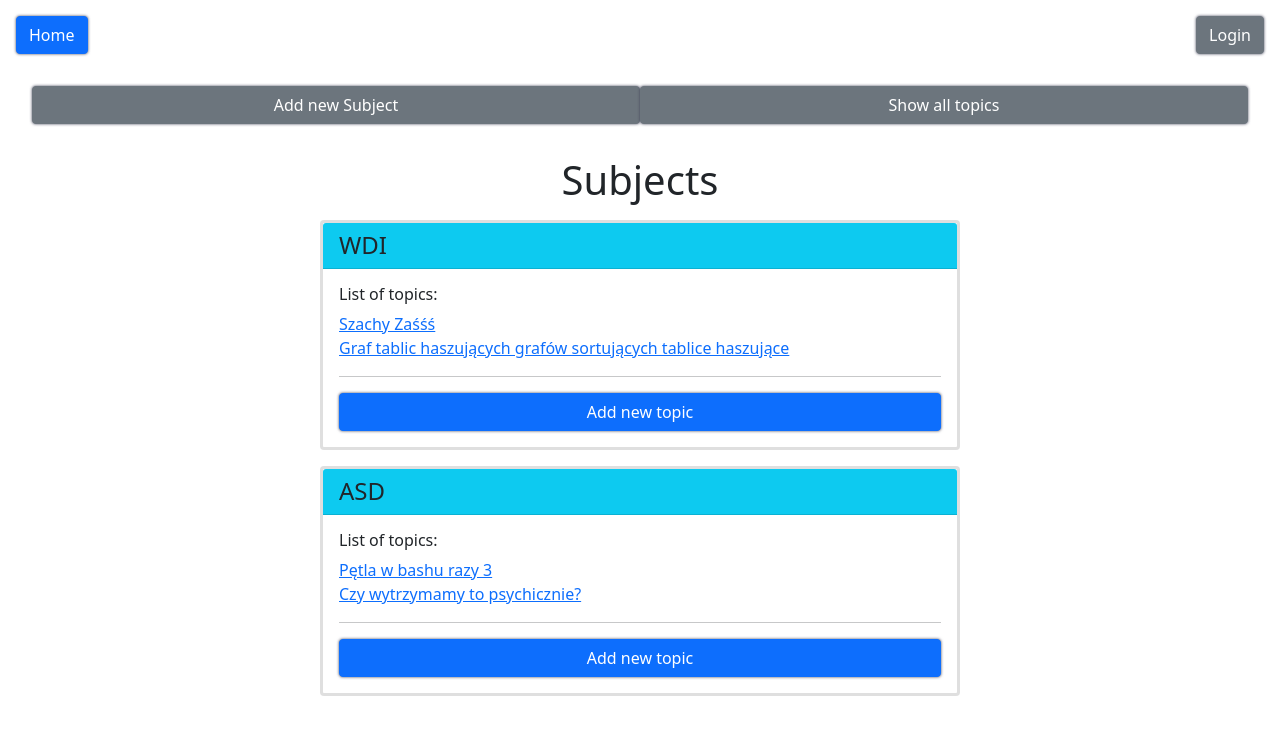
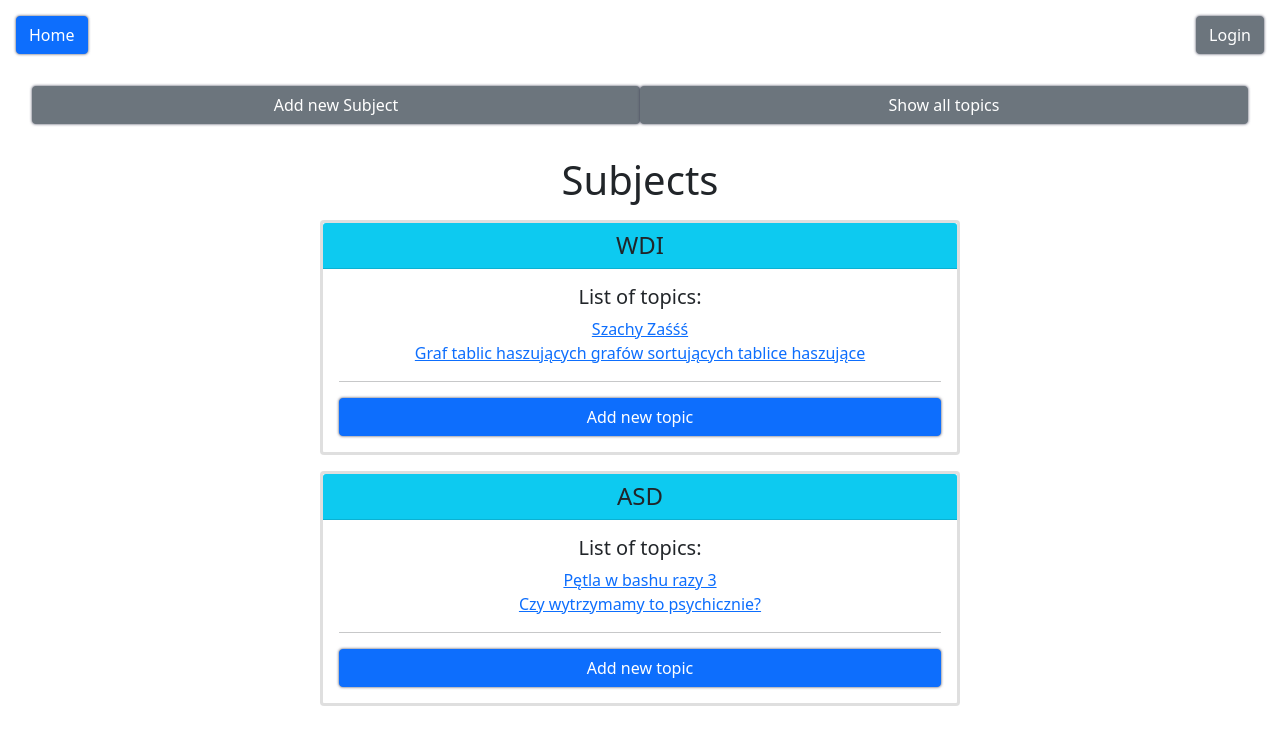
Before and after one commit to adrianryt/UI_IOZeta, a React (Create React App) app in the folder app/: page /subjects in a window 1280 px wide. Shown: the top 744 px of the page. Built offline with nearby package versions, Linux system fonts and the light colour scheme.

Commit message:
centered subject component content

```diff
--- a/app/src/components/subjects/subject/SubjectComponent.tsx
+++ b/app/src/components/subjects/subject/SubjectComponent.tsx
@@ -14,14 +14,14 @@ const SubjectComponent = ({subject}: propsType) => {
     </div>)
 
     return(
-        <Card className="mx-auto my-3 border-3 col-sm-10 col-md-8 col-lg-6 col-11">
+        <Card className="mx-auto my-3 border-3 col-sm-10 col-md-8 col-lg-6 col-11 text-center">
             <Card.Header className="bg bg-info">
                 <h4 className="m-auto">{subject.name} </h4>
                 {/* | {subject.lecturer.name} {subject.lecturer.surname} */}
             </Card.Header>
             <Card.Body>
                 <div>
-                    <h6>List of topics:</h6>
+                    <h5>List of topics:</h5>
                     {topicList}
                 </div>
                 <hr />
```
